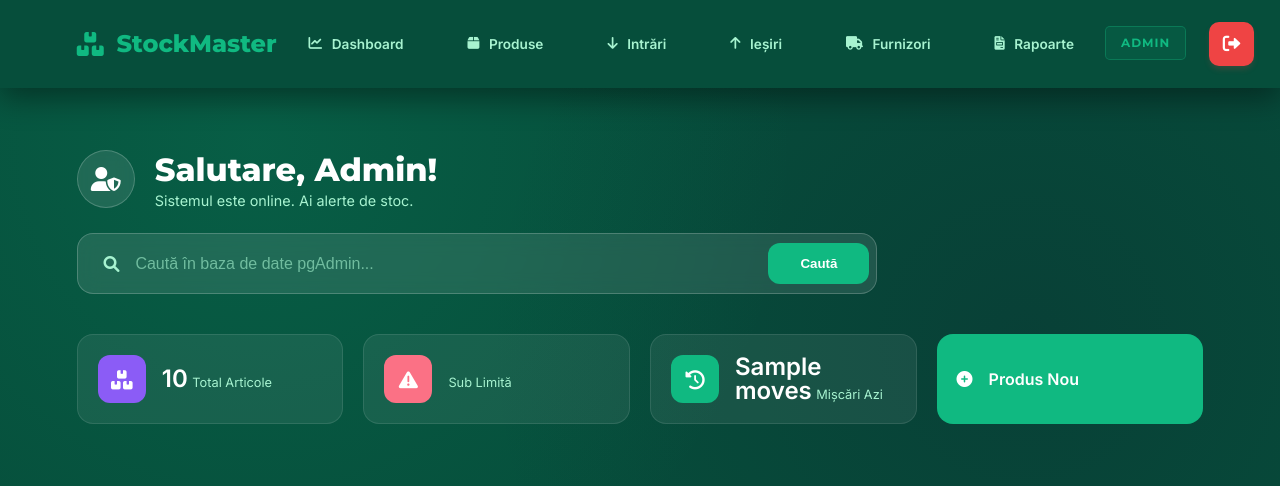
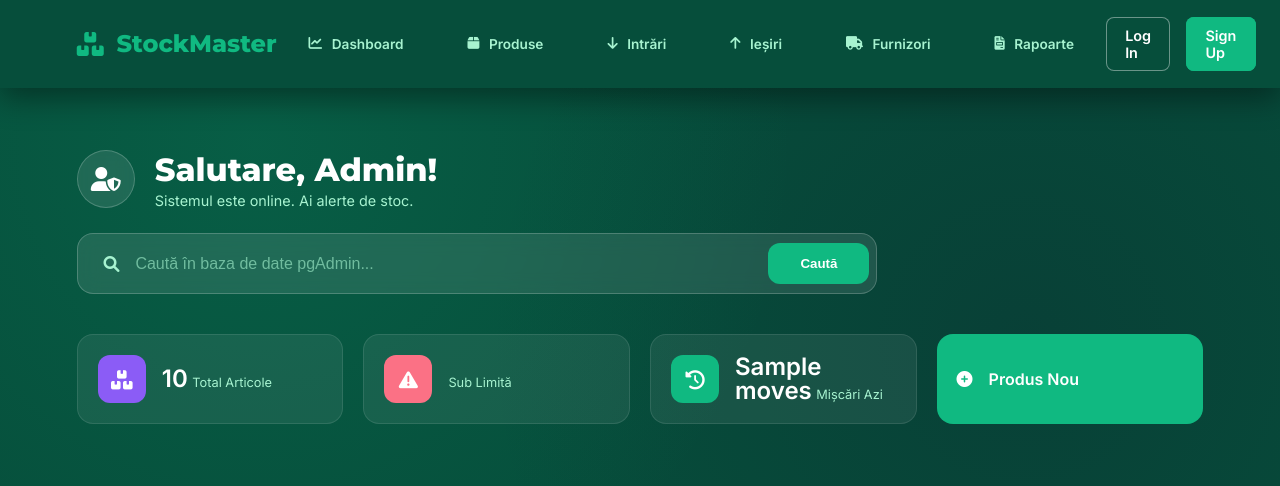
Before and after one commit to Stefann94/Gestiune, a Flask app: template templates/index.html in a window 1280 px wide. Shown: the top 486 px of the page. Run offline with Flask 3, Linux system fonts and the light colour scheme; the template is opened without the code that fills it: most values are stand-ins (such as "Sample title", 1, 10 or a date in 2020); data that the repository does not hold is empty; some libraries are stand-ins or nearby versions.

Commit message:
butoane de login

```diff
--- a/static/componente.js
+++ b/static/componente.js
@@ -19,11 +19,22 @@ window.initCommonComponents = function () {
             <li><a href="/furnizori"><i class="fas fa-truck"></i> <span>Furnizori</span></a></li>
             <li><a href="/rapoarte"><i class="fas fa-file-invoice"></i> <span>Rapoarte</span></a></li>
         </ul>
-        <div class="user-menu">
-            <span class="user-role">Admin</span>
-            <a href="/logout" class="logout-btn" title="Deconectare">
-                <i class="fas fa-sign-out-alt"></i>
-            </a>
+        <div class="navbar-auth">
+            <!-- PENTRU CÂND E LOGAT (Păstrat ca structură, momentan comentat) -->
+            <!--
+            <div class="user-menu">
+                <span class="user-role">Admin</span>
+                <a href="/logout" class="logout-btn" title="Deconectare">
+                    <i class="fas fa-sign-out-alt"></i>
+                </a>
+            </div>
+            -->
+
+            <!-- BUTOANELE DE LOGIN ȘI SIGN UP -->
+            <div class="auth-buttons">
+                <a href="/login" class="btn-auth btn-login">Log In</a>
+                <a href="/signup" class="btn-auth btn-signup">Sign Up</a>
+            </div>
         </div>
     </nav>`.trim(); // .trim() elimină spațiile de la începutul și sfârșitul stringului
 
--- a/static/navbar.css
+++ b/static/navbar.css
@@ -131,6 +131,58 @@
     font-size: 1.1rem;
 }
 
+/* --- ZONA DE AUTENTIFICARE (LOGIN / SIGN UP) --- */
+.btn-auth {
+    display: inline-flex;
+    align-items: center;
+    justify-content: center;
+    gap: 0.5rem;
+    padding: 0.6rem 1.2rem;
+    border-radius: 0.5rem;
+    font-size: 0.9rem;
+    font-weight: 600;
+    text-decoration: none;
+    line-height: normal;
+    transition: all 0.2s ease;
+    cursor: pointer;
+}
+
+.auth-buttons {
+    display: flex;
+    gap: 1rem; /* Spațiul dintre butoane */
+    align-items: center;
+}
+
+/* Buton "Log In" - subtil, contur alb */
+.btn-login {
+    color: #fff;
+    border: none;
+    box-shadow: inset 0 0 0 1px rgba(255,255,255,0.4);
+}
+
+.btn-login:hover {
+    opacity: 0.9;
+    transform: translateY(-2px);
+}
+
+/* Buton "Sign Up" - Plin, verde brand */
+.btn-signup {
+    background: #10b981;
+    color: #ffffff;
+    border: none;
+    box-shadow: inset 0 0 0 1px #10b981;
+}
+
+.btn-signup:hover {
+    opacity: 0.9;
+    transform: translateY(-2px);
+}
+
+.btn-auth i {
+    width: 1.2rem;
+    text-align: center;
+}
+
 /* Responsivitate */
 @media (max-width: 75rem) {
     .nav-links a span {
```
